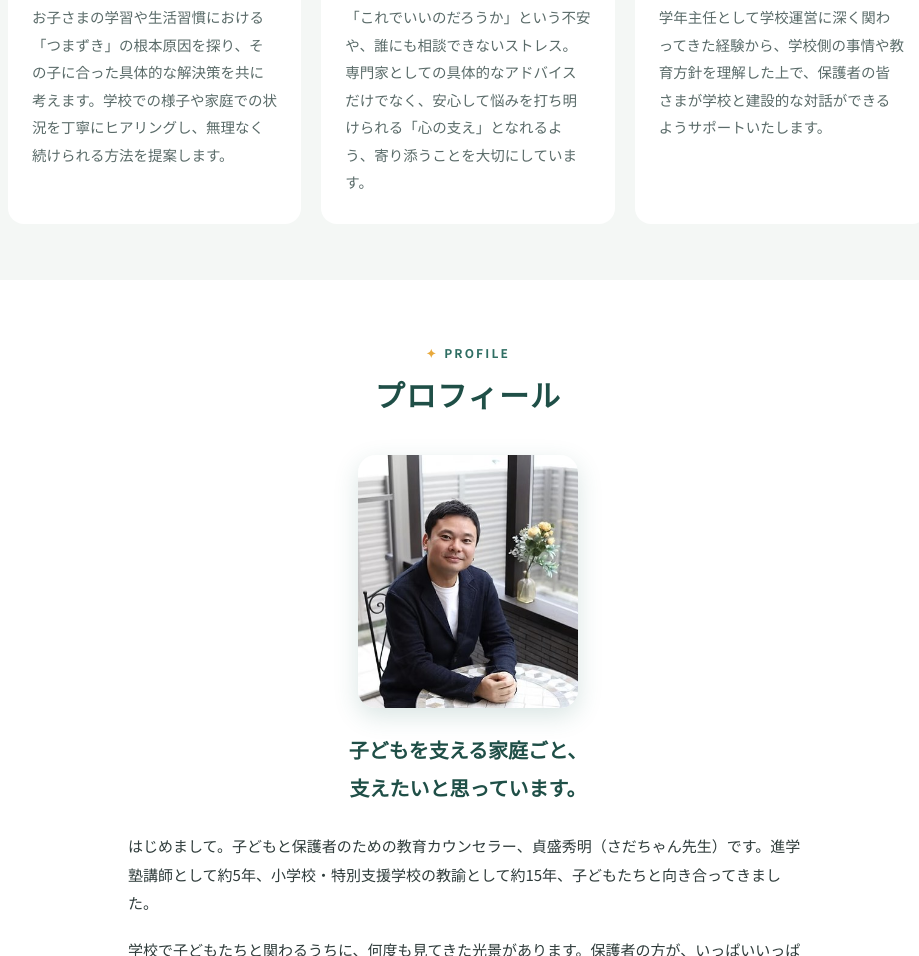
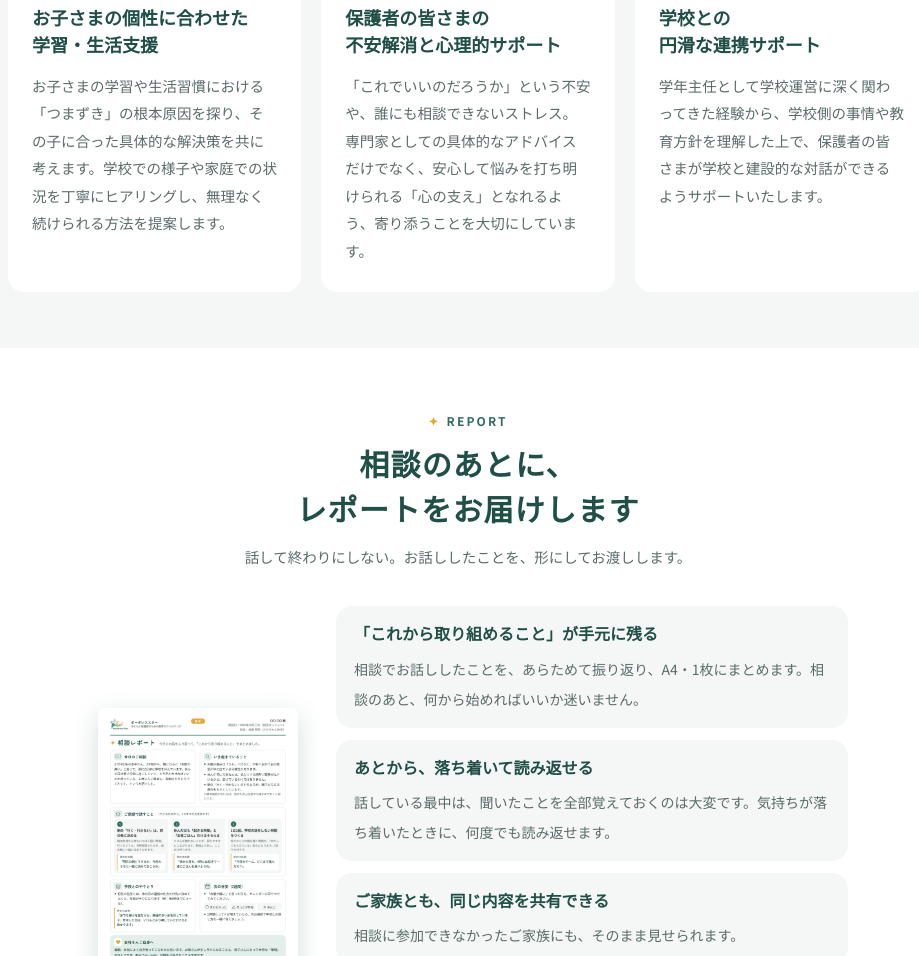
Before and after one commit to borderlessstar/borderlessstar.github.io, a plain HTML site: page index.html in a window 1280 px wide. Shown: the part 1844-2800 px from the top of the page, without its empty margins (172-1091 px from the left). Drawn offline with Linux system fonts and the light colour scheme; a web font is replaced by a local one.

Commit message:
相談レポートを売りとして打ち出す（ヒーローに案内・専用の節を追加）公開前・承認待ち
Co-Authored-By: Claude Opus 5.5 <noreply@anthropic.com>
Claude-Session: https://claude.ai/code/session_013zbN57otaFftxF4p1hG7rV

```diff
--- a/index.html
+++ b/index.html
@@ -345,6 +345,26 @@ footer{background:#1A3A34;color:#C9DAD5;padding:36px 0;font-size:13px}
   .fixed-cta{display:none}
   body{padding-bottom:0}
 }
+
+/* 相談レポート（売りとして打ち出す） */
+.hero-report{display:inline-flex;align-items:center;gap:8px;margin-top:20px;background:var(--card);border:1px solid #E3E8E5;border-radius:999px;padding:8px 16px;font-size:13.5px;font-weight:700;color:var(--primary-deep);text-decoration:none}
+.hero-report:hover{border-color:var(--primary)}
+.hero-report .doc{flex:none;font-size:16px}
+.hero-report b{color:var(--accent);font-weight:700}
+.report-feature{background:var(--card)}
+.report-lead{margin-top:10px;font-size:14.5px;color:var(--ink-soft)}
+.report-feature-inner{max-width:760px;margin:0 auto;display:grid;gap:28px;align-items:center;grid-template-columns:1fr}
+@media (min-width:720px){.report-feature-inner{grid-template-columns:220px 1fr}}
+.report-feature figure{margin:0;text-align:center}
+.report-feature figure a{display:inline-block}
+.report-feature figure img{width:200px;max-width:70vw;height:auto;border-radius:6px;box-shadow:0 8px 24px rgba(47,110,99,.22)}
+.report-feature figcaption{font-size:12.5px;color:var(--ink-soft);margin-top:10px}
+.report-points{list-style:none;padding:0;margin:0;display:grid;gap:12px}
+.report-points li{background:var(--paper);border-radius:var(--radius);padding:14px 18px}
+.report-points strong{display:block;font-family:'Zen Maru Gothic',sans-serif;color:var(--primary-deep);font-size:16px;margin-bottom:2px}
+.report-points span{font-size:14px;color:var(--ink-soft)}
+.report-feature .report-foot{margin-top:16px;font-size:13.5px;color:var(--primary-deep);background:var(--primary-tint);border-radius:12px;padding:10px 14px}
+.report-feature .report-cta{margin-top:20px;display:flex;flex-wrap:wrap;gap:12px 20px;align-items:center}
 </style>
 </head>
 <body>
@@ -375,6 +395,7 @@ footer{background:#1A3A34;color:#C9DAD5;padding:36px 0;font-size:13px}
       <p class="lead">子どもは、環境を選べない。<br>その環境のまんなかにいるのは、毎日そばにいる保護者の方です。<br>不登校、発達特性、学習のつまずき、学校との関係――お子さんのことと一緒に、あなた自身のことも相談してください。</p>
       <p class="hero-cred">元小学校・特別支援学校教諭 × 上級心理カウンセラー</p>
       <p class="name-line">ボーダレススター代表<br><strong>貞盛 秀明</strong>（さだちゃん先生）</p>
+      <a class="hero-report" href="#report"><span class="doc" aria-hidden="true">📄</span>相談のあとに「これから取り組めること」のレポートをお届け<b>›</b></a>
       <div class="hero-cta-group">
         <a class="btn-main" href="#price">
           <span>初回セッションを申し込む<small>50分 5,500円・合わなければ全額返金</small></span>
@@ -422,6 +443,35 @@ footer{background:#1A3A34;color:#C9DAD5;padding:36px 0;font-size:13px}
         <div class="service-card">
           <h3>学校との<br>円滑な連携サポート</h3>
           <p>学年主任として学校運営に深く関わってきた経験から、学校側の事情や教育方針を理解した上で、保護者の皆さまが学校と建設的な対話ができるようサポートいたします。</p>
+        </div>
+      </div>
+    </div>
+  </section>
+
+  <!-- 相談レポート -->
+  <section class="report-feature" id="report" aria-labelledby="report-h">
+    <div class="wrap">
+      <div class="sec-head">
+        <span class="sec-eyebrow"><span class="star">✦</span> REPORT</span>
+        <h2 id="report-h">相談のあとに、<br>レポートをお届けします</h2>
+        <p class="report-lead">話して終わりにしない。お話ししたことを、形にしてお渡しします。</p>
+      </div>
+      <div class="report-feature-inner">
+        <figure>
+          <a href="report-sample.jpg" target="_blank" rel="noopener"><img src="report-sample.jpg" width="200" height="283" alt="相談レポートの見本（内容は架空です）" loading="lazy"></a>
+          <figcaption>レポートの見本（A4・1枚／内容は架空の例です）</figcaption>
+        </figure>
+        <div>
+          <ul class="report-points">
+            <li><strong>「これから取り組めること」が手元に残る</strong><span>相談でお話ししたことを、あらためて振り返り、A4・1枚にまとめます。相談のあと、何から始めればいいか迷いません。</span></li>
+            <li><strong>あとから、落ち着いて読み返せる</strong><span>話している最中は、聞いたことを全部覚えておくのは大変です。気持ちが落ち着いたときに、何度でも読み返せます。</span></li>
+            <li><strong>ご家族とも、同じ内容を共有できる</strong><span>相談に参加できなかったご家族にも、そのまま見せられます。</span></li>
+          </ul>
+          <p class="report-foot">初回セッションを含む、どのメニューにも付いています。相談のあと3日以内に、メールでお送りします。</p>
+          <div class="report-cta">
+            <a class="btn-main" href="#price"><span>初回セッションを申し込む<small>50分 5,500円・合わなければ全額返金</small></span></a>
+            <a class="btn-ghost" href="report-sample.jpg" target="_blank" rel="noopener">レポートの見本を大きく見る</a>
+          </div>
         </div>
       </div>
     </div>
```
